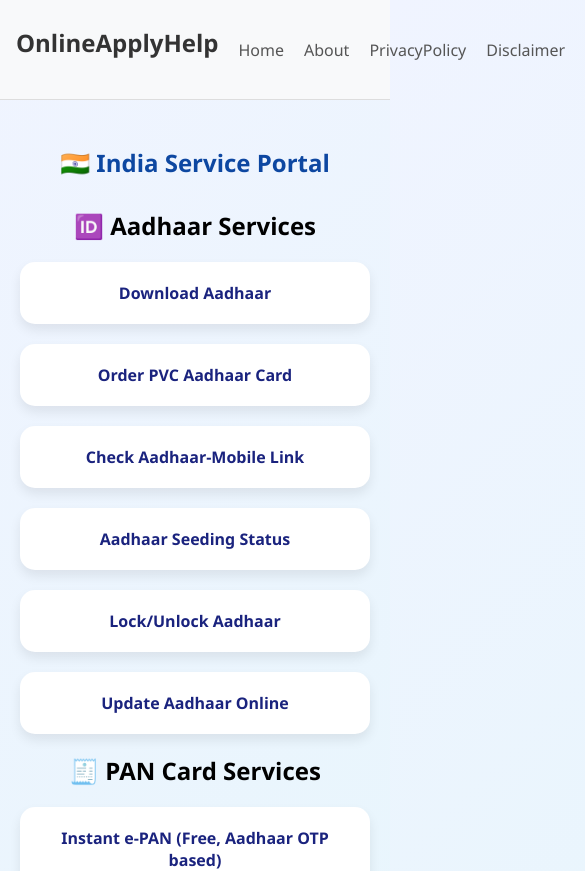
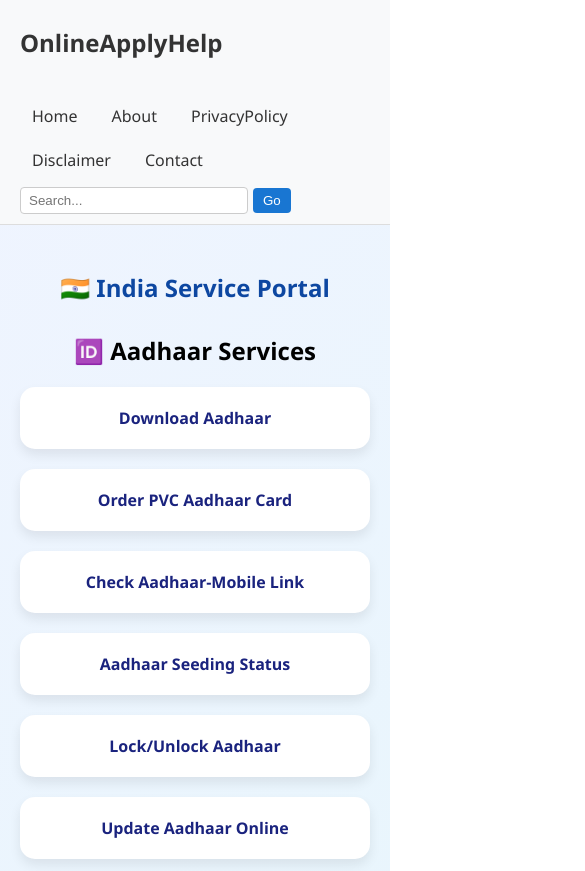
Before and after one commit to tgbot23/india-service-portal, a React (Create React App) app in the folder frontend/: page / in a window 390 px wide. Shown: the top 871 px of the page, 585 px wide, since content can reach past the window. Built offline with nearby package versions, Linux system fonts and the light colour scheme.

Commit message:
Update Header.css

```diff
--- a/frontend/src/components/Header.css
+++ b/frontend/src/components/Header.css
@@ -1,44 +1,52 @@
-/* src/components/Header.css */
 .main-header {
   background-color: #f8f9fa;
+  padding: 10px 20px;
   border-bottom: 1px solid #ddd;
-  padding: 10px 0;
-  position: sticky;
-  top: 0;
-  z-index: 100;
 }
 
 .container {
-  max-width: 1200px;
-  margin: auto;
-  padding: 0 16px;
   display: flex;
+  flex-wrap: wrap; /* ✅ Wrap content on small screens */
+  align-items: center;
   justify-content: space-between;
-  align-items: center;
+}
+
+.logo {
+  font-size: 24px;
+  font-weight: bold;
+  margin-right: 20px;
 }
 
 .logo a {
   text-decoration: none;
-  font-size: 24px;
-  font-weight: bold;
   color: #333;
 }
 
+.nav-links {
+  display: flex;
+  flex-wrap: wrap;
+  gap: 10px;
+  align-items: center;
+  margin-top: 10px;
+}
+
 .nav-links a {
-  margin-left: 20px;
   text-decoration: none;
-  color: #555;
-  font-size: 16px;
+  color: #333;
+  padding: 6px 12px;
+  border-radius: 4px;
+  transition: background-color 0.3s;
 }
 
 .nav-links a:hover {
-  color: #000;
+  background-color: #e0e0e0;
 }
+
 .search-form {
   display: flex;
   align-items: center;
   gap: 5px;
-  margin-left: 20px;
+  margin-top: 10px;
 }
 
 .search-form input {
@@ -59,3 +67,26 @@
 .search-form button:hover {
   background-color: #155a9c;
 }
+
+/* ✅ Media query for mobile screens */
+@media (max-width: 768px) {
+  .container {
+    flex-direction: column;
+    align-items: flex-start;
+  }
+
+  .nav-links {
+    justify-content: flex-start;
+    flex-wrap: wrap;
+  }
+
+  .search-form {
+    width: 100%;
+    justify-content: flex-start;
+    margin-top: 10px;
+  }
+
+  .search-form input {
+    width: 60%;
+  }
+}
```
